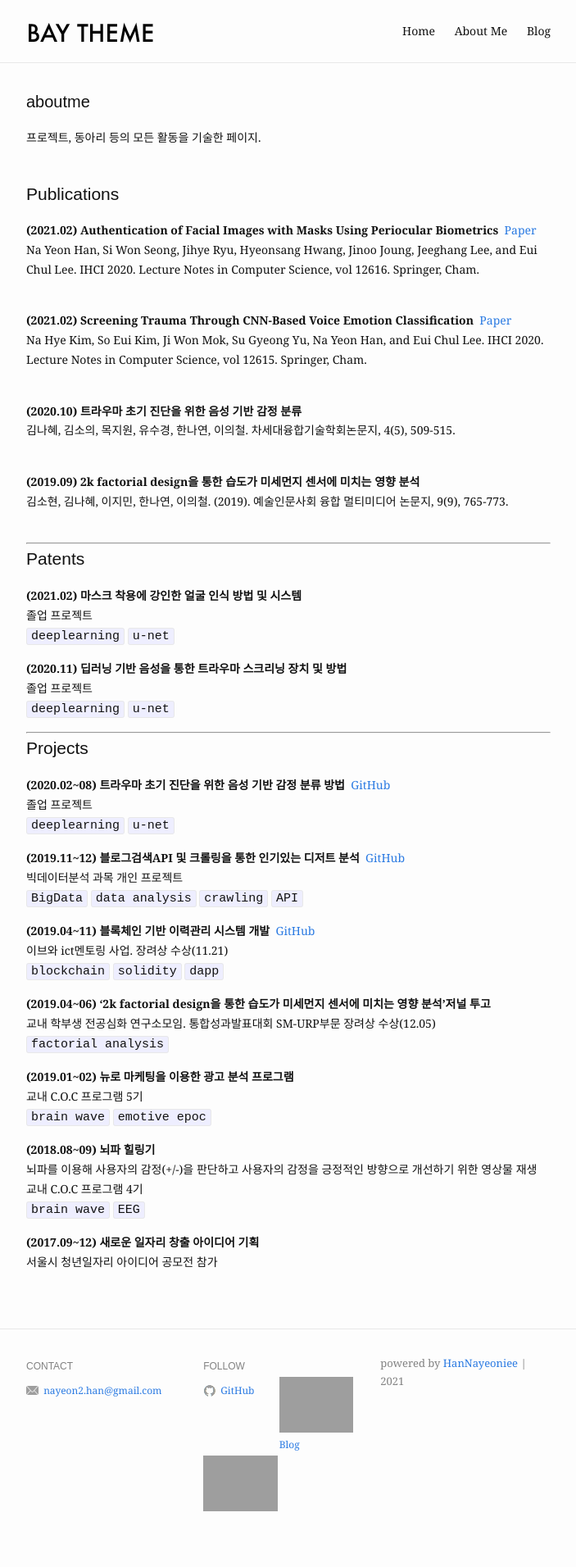
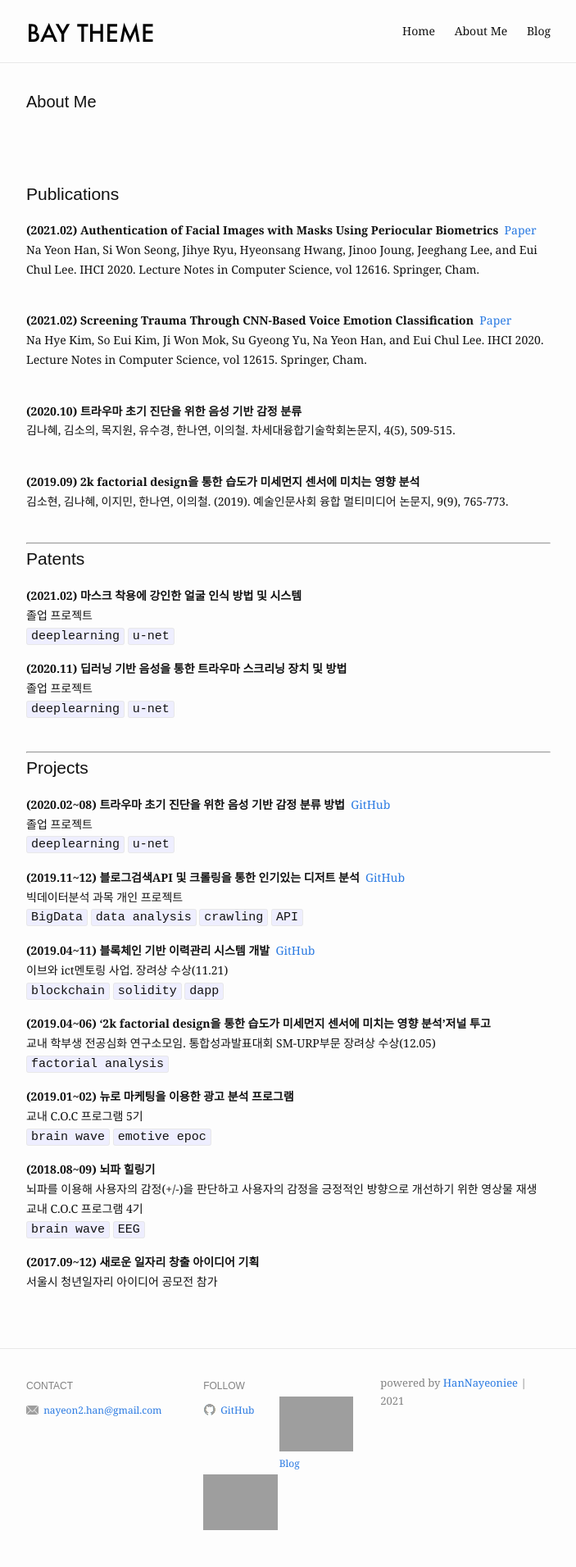
Before and after one commit to HanNayeoniee/HanNayeoniee.github.io, a Jekyll site: the page built from aboutme.md, in a window 1280 px wide. Shown: the whole page at 82% size, without its empty margins (288-991 px from the left). Built offline with Jekyll 4.4.1, drawn with Linux system fonts in a browser that asks for light colours; before the commit the page ends 1889 px from its top, so only the background shows below that.

Commit message:
Update aboutme.md

```diff
--- a/aboutme.md
+++ b/aboutme.md
@@ -1,11 +1,10 @@
 ---
 layout: aboutme
-title: aboutme
+title: About Me
 slug: /aboutme
 
 ---
 
-프로젝트, 동아리 등의 모든 활동을 기술한 페이지.
 <br />
 <br />
 
@@ -41,7 +40,7 @@ __(2021.02) 마스크 착용에 강인한 얼굴 인식 방법 및 시스템__<b
 
 __(2020.11) 딥러닝 기반 음성을 통한 트라우마 스크리닝 장치 및 방법__<br>
 졸업 프로젝트<br>
-`deeplearning` `u-net`<br>
+`deeplearning` `u-net`<br><br>
 
 
 -------------------
```
